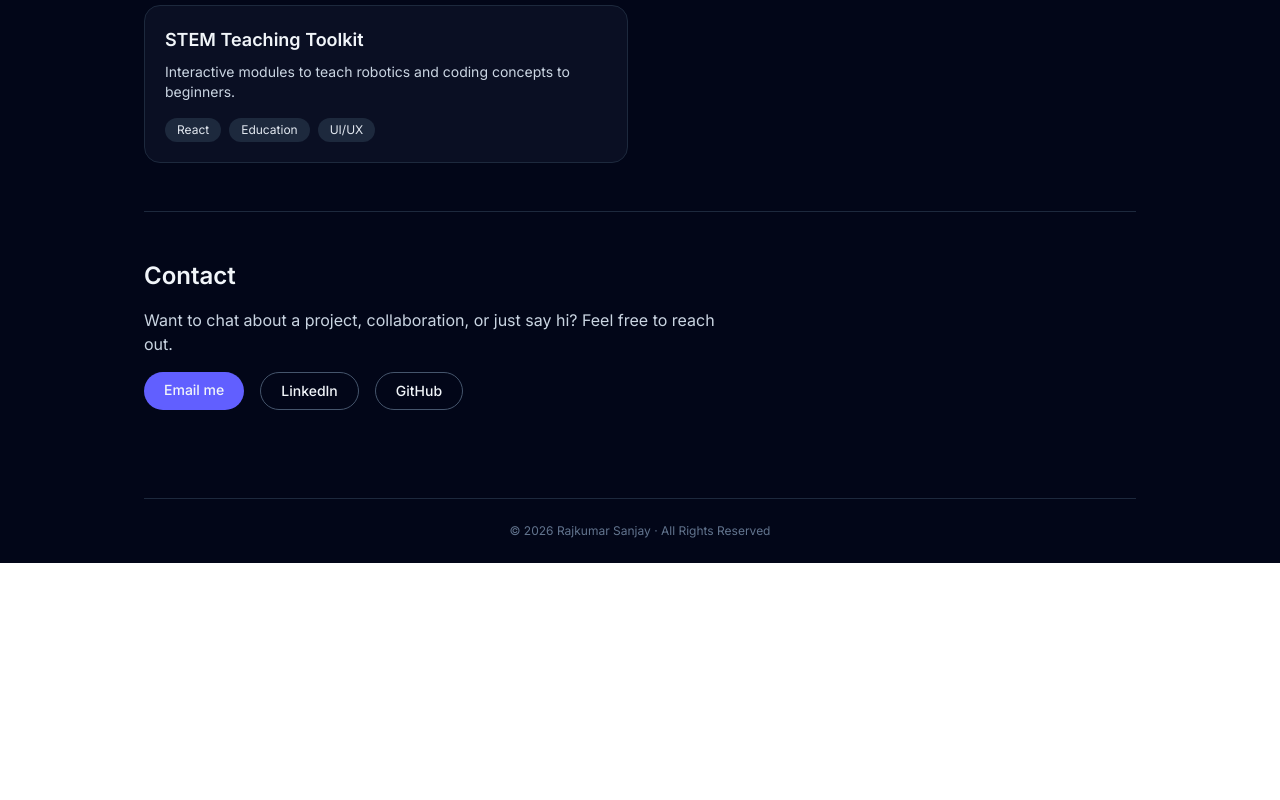
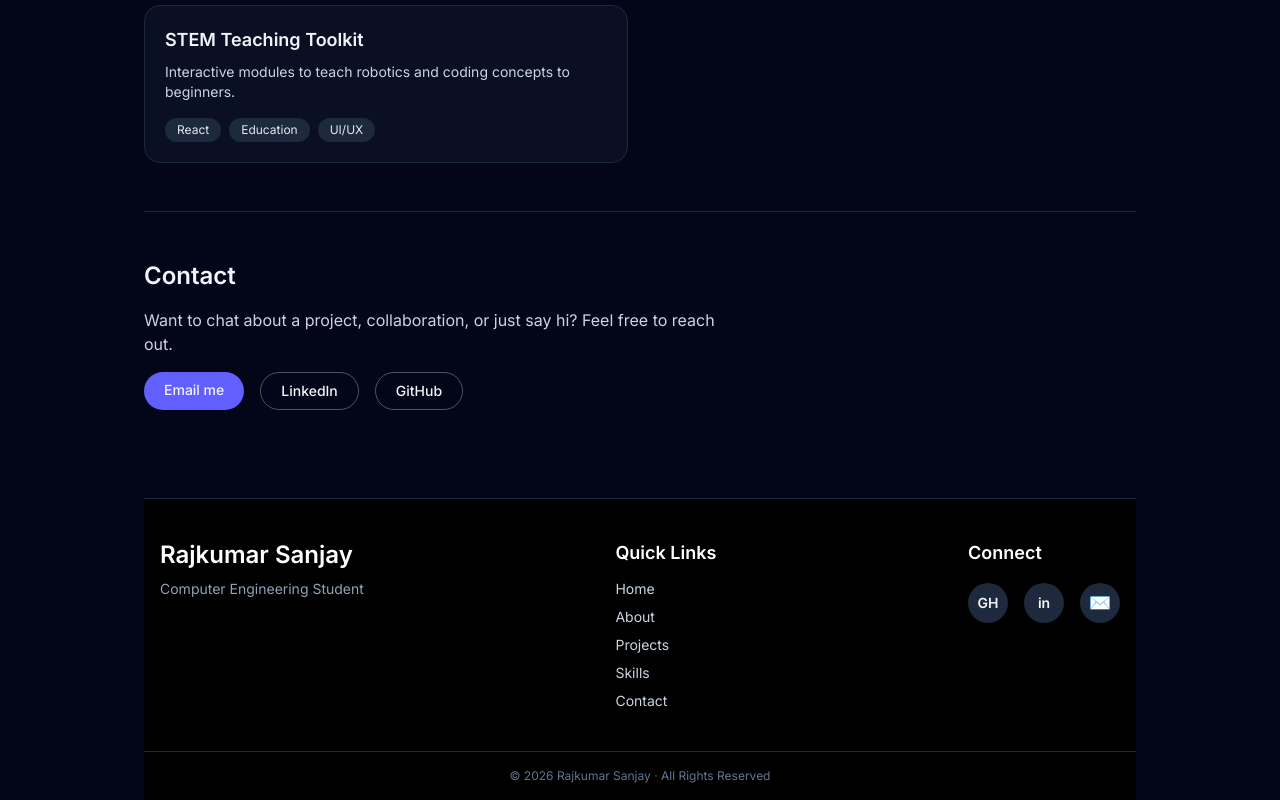
Before and after one commit to rsanjay2004/personal_website-, a Next.js app: page / in a window 1280 px wide. Shown: the part 1086-1886 px from the top of the page. Before the commit the page ends 1649 px from the top, so only its background shows below. Built offline with nearby package versions, Linux system fonts and the light colour scheme.

Commit message:
updated homepage

```diff
--- a/app/page.tsx
+++ b/app/page.tsx
@@ -192,8 +192,74 @@ export default function Home() {
         </section>
 
         {/* FOOTER */}
-          <footer className="py-6 border-t border-slate-800 text-xs text-slate-500 text-center">
-            © {new Date().getFullYear()} Rajkumar Sanjay · All Rights Reserved
+          <footer className="border-t border-slate-800 bg-black">
+            <div className="mx-auto flex max-w-5xl flex-col gap-10 px-4 py-10 md:flex-row md:items-start md:justify-between">
+              {/* Left: Name + tagline */}
+              <div>
+                <h3 className="text-2xl font-semibold text-white">
+                  Rajkumar Sanjay
+                </h3>
+                <p className="mt-2 text-sm text-slate-400">
+                  Computer Engineering Student
+                </p>
+              </div>
+
+              {/* Middle: Quick links */}
+              <div>
+                <h4 className="text-lg font-semibold text-white">
+                  Quick Links
+                </h4>
+                <ul className="mt-3 space-y-2 text-sm text-slate-300">
+                  <li><a href="#hero" className="hover:text-white">Home</a></li>
+                  <li><a href="#about" className="hover:text-white">About</a></li>
+                  <li><a href="#projects" className="hover:text-white">Projects</a></li>
+                  <li><a href="#skills" className="hover:text-white">Skills</a></li>
+                  <li><a href="#contact" className="hover:text-white">Contact</a></li>
+                </ul>
+              </div>
+
+              {/* Right: Social icons */}
+              <div>
+                <h4 className="text-lg font-semibold text-white">
+                  Connect
+                </h4>
+                <div className="mt-4 flex gap-4">
+                  {/* GitHub */}
+                  <a
+                    href="https://github.com/your-github"
+                    target="_blank"
+                    rel="noreferrer"
+                    className="flex h-10 w-10 items-center justify-center rounded-full bg-slate-800 text-slate-100 hover:bg-slate-700 transition"
+                  >
+                    {/* Simple placeholder icon text; swap with SVG later if you want */}
+                    <span className="text-sm font-semibold">GH</span>
+                  </a>
+
+                  {/* LinkedIn */}
+                  <a
+                    href="https://www.linkedin.com/in/your-linkedin"
+                    target="_blank"
+                    rel="noreferrer"
+                    className="flex h-10 w-10 items-center justify-center rounded-full bg-slate-800 text-slate-100 hover:bg-slate-700 transition"
+                  >
+                    <span className="text-sm font-semibold">in</span>
+                  </a>
+
+                  {/* Email */}
+                  <a
+                    href="mailto:youremail@example.com"
+                    className="flex h-10 w-10 items-center justify-center rounded-full bg-slate-800 text-slate-100 hover:bg-slate-700 transition"
+                  >
+                    <span className="text-lg">✉️</span>
+                  </a>
+                </div>
+              </div>
+            </div>
+
+            {/* Bottom bar */}
+            <div className="border-t border-slate-800 py-4 text-center text-xs text-slate-500">
+              © {new Date().getFullYear()} Rajkumar Sanjay · All Rights Reserved
+            </div>
           </footer>
       </div>
     </main>
```
